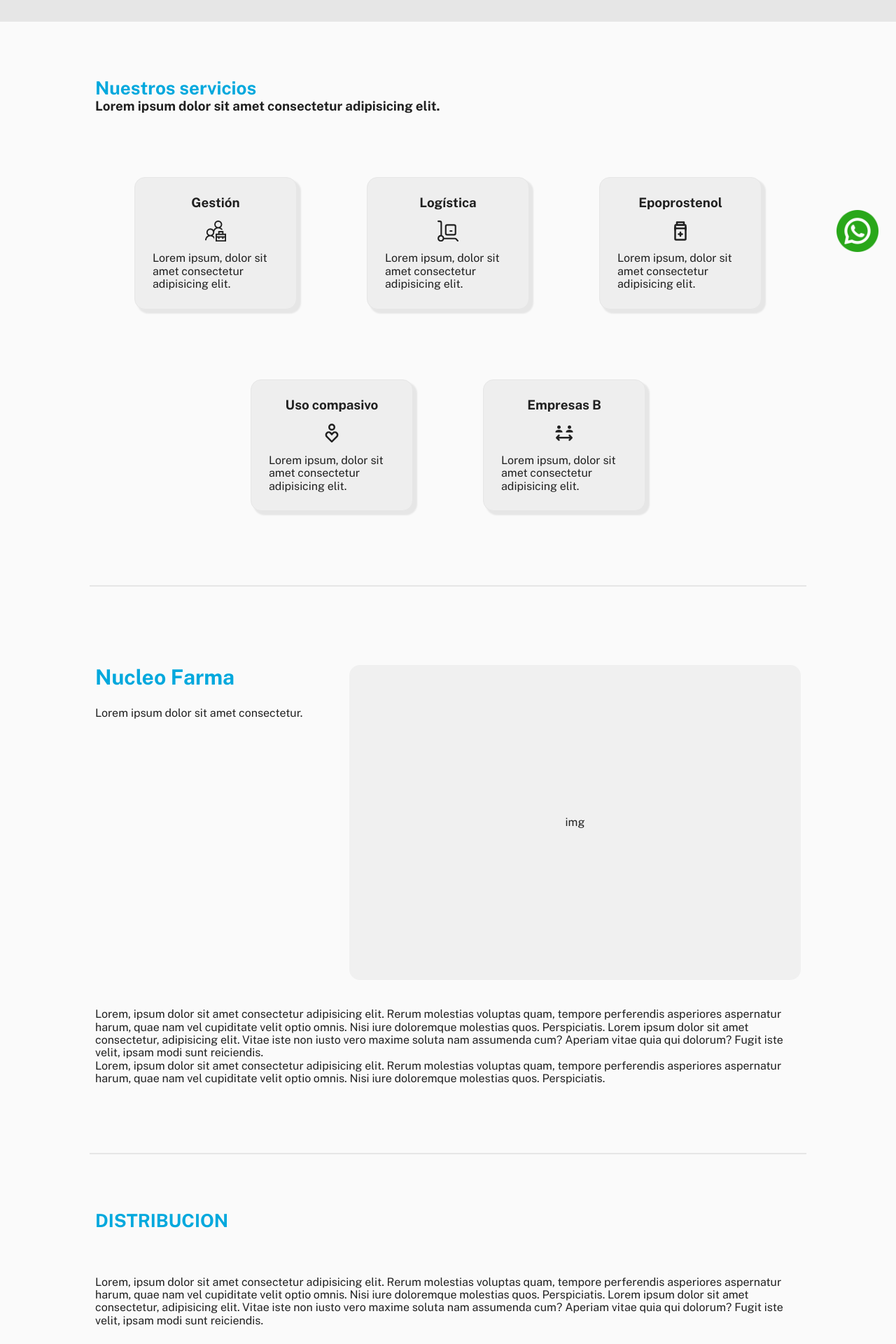
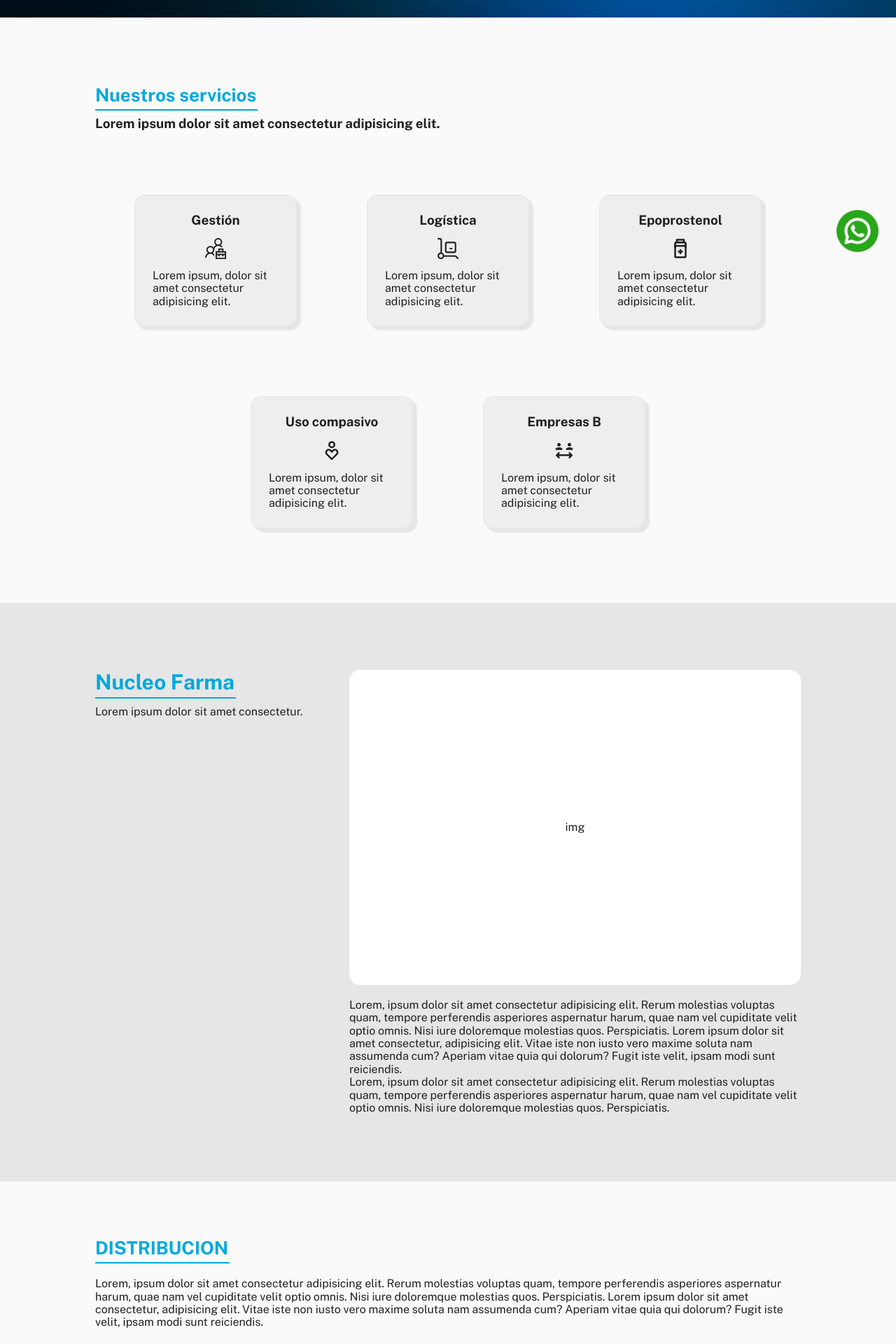
Before and after one commit to DevSync-Solutions/NucleoFarma, a React (Vite) app in the folder client/: page / in a window 1280 px wide. Shown: the part 420-2340 px from the top of the page at 70% size. Built offline with nearby package versions, Linux system fonts and the light colour scheme.

Commit message:
modify styles in home, add image, responsive forms

```diff
--- a/client/src/components/button/button.css
+++ b/client/src/components/button/button.css
@@ -9,6 +9,7 @@ button {
   cursor: pointer;
   transition: 0.25s;
   color: var(--color-white);
+  box-shadow: 1px 1px 1px;
 }
 button:hover {
   border-color: var(--color-white);
--- a/client/src/components/registerForm/registerForm.css
+++ b/client/src/components/registerForm/registerForm.css
@@ -7,9 +7,9 @@
   gap: 25px;
   padding: 1rem 0;
   margin-top: 1rem;
-  margin-bottom: 2rem;
+  margin-bottom: 4rem;
   border-radius: 15px;
-  width: 80%;
+  width: 100%;
 }
 .form-reg-log .div-form {
   display: flex;
@@ -31,10 +31,6 @@
   color: black;
 }
 
-/* .btn-form {
-  padding: 0.8em 6.5em;
-} */
-
 #title-form {
   margin-bottom: 10px;
 }
@@ -55,38 +51,14 @@
   }
 }
 
-/* @media (max-width: 768px) {
-  .form-contact {
-    flex-direction: column;
-    justify-content: center;
-    align-items: start;
-    margin-bottom: 1rem;
-
+@media screen and (max-width: 786px) {
+  .form-reg-log {
+    margin-bottom: 10rem;
   }
-
-  .form-contact .form-group {
-    width: 100%;
+  .form-reg-log .div-form {
+    width: 50%;
   }
-
-  .form-contact input {
-    width: 80%;
+  .div-btn {
+    width: 50%;
   }
 }
-
-@media (min-width: 769px) and (max-width: 1024px) {
-  .form-contact input {
-    width: 90%;
-  }
-}
-
-@media (min-width: 1025px) and (max-width: 1440px) {
-  .form-contact input {
-    width: 90%;
-  }
-}
-
-@media (min-width: 1441px) {
-  .form-contact input {
-    width: 24rem;
-  }
-} */
--- a/client/src/index.css
+++ b/client/src/index.css
@@ -78,6 +78,13 @@ hr {
   margin: 0 8rem 0 8rem;
 }
 
+#hr-title {
+  width: 100%;
+  margin: 0;
+  padding: 0;
+  border: 1px solid var(--color-nucleo-1);
+}
+
 h2 {
   font-size: 26px;
 }
--- a/client/src/layout/main/index.jsx
+++ b/client/src/layout/main/index.jsx
@@ -1,5 +1,4 @@
 import { Link as ScrollLink } from "react-scroll"
-import Section from "../section"
 import { Button } from "../../components/button"
 import './main.css'
 
@@ -16,7 +15,6 @@ const Main = ({ onFormTitleChange, handleFormRef }) => {
         <h1 className="title-main">Droguería <span id="title">Nucleo Farma</span></h1>
         <h3>Al servicio de la salud</h3>
         <ScrollLink smooth={true} duration={500} offset={-110} to="contacto"><Button onClick={handleContactClick}>Contactanos</Button></ScrollLink>
-        img fondo
       </main>
     </>
   )
--- a/client/src/layout/main/main.css
+++ b/client/src/layout/main/main.css
@@ -8,9 +8,17 @@
 }
 
 .main-section {
+  color: white;
   padding-top: 7rem;
-  padding-bottom: 4rem;
+  padding-bottom: 6rem;
   background-color: var(--color-grey);
+  background-image: url("../../assets/nucleofarma_sa_cover.jpeg");
+  background-repeat: no-repeat;
+  background-size: cover;
+  background-position: bottom;
+}
+.main-section h3 {
+  color: var(--color-grey);
 }
 
 @media (max-width: 768px) {
--- a/client/src/pages/home/home.css
+++ b/client/src/pages/home/home.css
@@ -1,18 +1,28 @@
 /* SERVICIOS */
 .section-servicios {
-  margin: 5rem 0;
+  margin: 6rem 0;
   display: flex;
   flex-direction: column;
-  align-items: center;
+  align-items: start;
 }
 
 .div-texto-servicios {
   display: flex;
   flex-direction: column;
   align-items: start;
-  width: 100%;
+  justify-content: start;
+  gap: 8px;
+  width: max-content;
 }
-.div-texto-servicios h2 {
+
+.title {
+  display: flex;
+  flex-direction: column;
+  width: max-content;
+  gap: 5px;
+}
+
+section h2 {
   color: var(--color-nucleo-1);
 }
 
@@ -44,11 +54,14 @@
   transform: scale(1.03);
 }
 
+/* QUIENES SOMOS */
 .section-quienes-somos {
-  margin: 2rem 0;
   display: flex;
-  flex-direction: column;
-  align-items: center;
+  flex-wrap: wrap;
+  align-items: start;
+  justify-content: space-between;
+  gap: 30px;
+  background-color: var(--color-grey);
 }
 
 #title-quienes-somos {
@@ -56,59 +69,53 @@
 }
 
 .div-quienes-somos {
+  width: 64%;
   display: flex;
-  flex-wrap: wrap;
+  flex-direction: column;
   align-items: start;
-  justify-content: space-between;
-  gap: 40px;
-  margin: 5rem 0 4rem 0;
-}
-.div-quienes-somos h2 {
-  color: var(--color-nucleo-1)
+  justify-content: center;
+  gap: 20px;
 }
 
-.div-img-quienes-somos {
+.div-title-quienes-somos {
   display: flex;
-  gap: 25px;
+  gap: 10px;
   flex-direction: column;
   align-items: space-between;
+  padding-top: 6rem;
 }
 
 .img-quienes-somos {
-  width: 64%;
+  width: 100%;
   height: 450px;
-  background-color: rgb(240, 240, 240);
+  background-color: rgb(255, 255, 255);
   display: flex;
   align-items: center;
   justify-content: center;
   border-radius: 15px;
 }
 
-.div-quienes-somos p {
-  display: flex;
-}
-
 .text-quienes-somos {
   white-space: wrap;
   text-overflow: hidden;
+  padding-bottom: 6rem;
 }
 
 /* DISTRIBUCION */
 .section-distribucion {
+  margin-top: 3rem;
+  display: flex;
+  flex-direction: column;
+  gap: 20px;
+}
+.div-text-distribucion {
+  white-space: wrap;
+  text-overflow: hidden;
   margin-bottom: 2rem;
-  margin-top: 5rem;
 }
-.section-distribucion h2 {
-  color: var(--color-nucleo-1)
-}
+
 .div-distribucion {
-  display: flex;
-  flex-wrap: wrap;
-  align-items: start;
-  justify-content: space-between;
-  gap: 30px;
-  margin: 4rem 0 6rem 0;
-  margin-bottom: 2rem;
+  width: max-content;
 }
 
  /* CONTACT */
@@ -116,9 +123,21 @@
   margin: 4rem 0;
 }
 
+.section-contact h2 {
+  color: var(--color);
+}
+
 @media (max-width: 1230px) {
+  .div-quienes-somos {
+    width: 100%;
+  }
   .img-quienes-somos {
-    width: 100%;
-    height: 250px;
+    height: 300px;
   }
 }
+
+@media (min-width: 1231px) {
+  .img-quienes-somos {
+    margin-top: 6rem;
+  }
+}
--- a/client/src/pages/home/index.jsx
+++ b/client/src/pages/home/index.jsx
@@ -14,7 +14,10 @@ const Home = ({ formTitle, onFormTitleChange }) => {
     <Main onFormTitleChange={onFormTitleChange} handleFormRef={handleFormRef} />
       <Section id='servicios' className='container section-servicios'>
         <div className='div-texto-servicios'>
-          <h2>Nuestros servicios</h2>
+          <div className='title'>
+            <h2>Nuestros servicios</h2>
+            <hr id='hr-title' />
+          </div>
           <h3>Lorem ipsum dolor sit amet consectetur adipisicing elit.</h3>
         </div>
         <div className='div-servicios'>
@@ -45,24 +48,32 @@ const Home = ({ formTitle, onFormTitleChange }) => {
           </div>
         </div>
       </Section>
-      <hr />
+      {/* <hr /> */}
       <Section id='quienes-somos' className='container section-quienes-somos'>
+        <div className='div-title-quienes-somos'>
+          <div className='title'>
+            <h2 id='title-quienes-somos'>Nucleo Farma</h2>
+            <hr id='hr-title' />
+          </div>
+          <p>Lorem ipsum dolor sit amet consectetur. </p>
+        </div>
         <div className='div-quienes-somos'>
-          <div className='div-img-quienes-somos'>
-            <h2 id='title-quienes-somos'>Nucleo Farma</h2>
-            <p>Lorem ipsum dolor sit amet consectetur. </p>
+          <div className='img-quienes-somos'>img
           </div>
-          <div className='img-quienes-somos'>img</div>
           <div className='text-quienes-somos'>
             <p>Lorem, ipsum dolor sit amet consectetur adipisicing elit. Rerum molestias voluptas quam, tempore perferendis asperiores aspernatur harum, quae nam vel cupiditate velit optio omnis. Nisi iure doloremque molestias quos. Perspiciatis. Lorem ipsum dolor sit amet consectetur, adipisicing elit. Vitae iste non iusto vero maxime soluta nam assumenda cum? Aperiam vitae quia qui dolorum? Fugit iste velit, ipsam modi sunt reiciendis.</p>
             <p>Lorem, ipsum dolor sit amet consectetur adipisicing elit. Rerum molestias voluptas quam, tempore perferendis asperiores aspernatur harum, quae nam vel cupiditate velit optio omnis. Nisi iure doloremque molestias quos. Perspiciatis.</p>
           </div>
         </div>
+
       </Section>
-      <hr />
+      {/* <hr /> */}
       <Section id='distribucion' className='container section-distribucion'>
-        <h2>DISTRIBUCION</h2>
-        <div className='div-distribucion'>
+        <div className='title div-distribucion'>
+          <h2>DISTRIBUCION</h2>
+          <hr id='hr-title' />
+        </div>
+        <div className='div-text-distribucion'>
           <p>Lorem, ipsum dolor sit amet consectetur adipisicing elit. Rerum molestias voluptas quam, tempore perferendis asperiores aspernatur harum, quae nam vel cupiditate velit optio omnis. Nisi iure doloremque molestias quos. Perspiciatis. Lorem ipsum dolor sit amet consectetur, adipisicing elit. Vitae iste non iusto vero maxime soluta nam assumenda cum? Aperiam vitae quia qui dolorum? Fugit iste velit, ipsam modi sunt reiciendis.</p>
         </div>
       </Section>
```
Also changed, not shown: client/src/assets/nucleofarma_sa_cover.jpeg (added).
